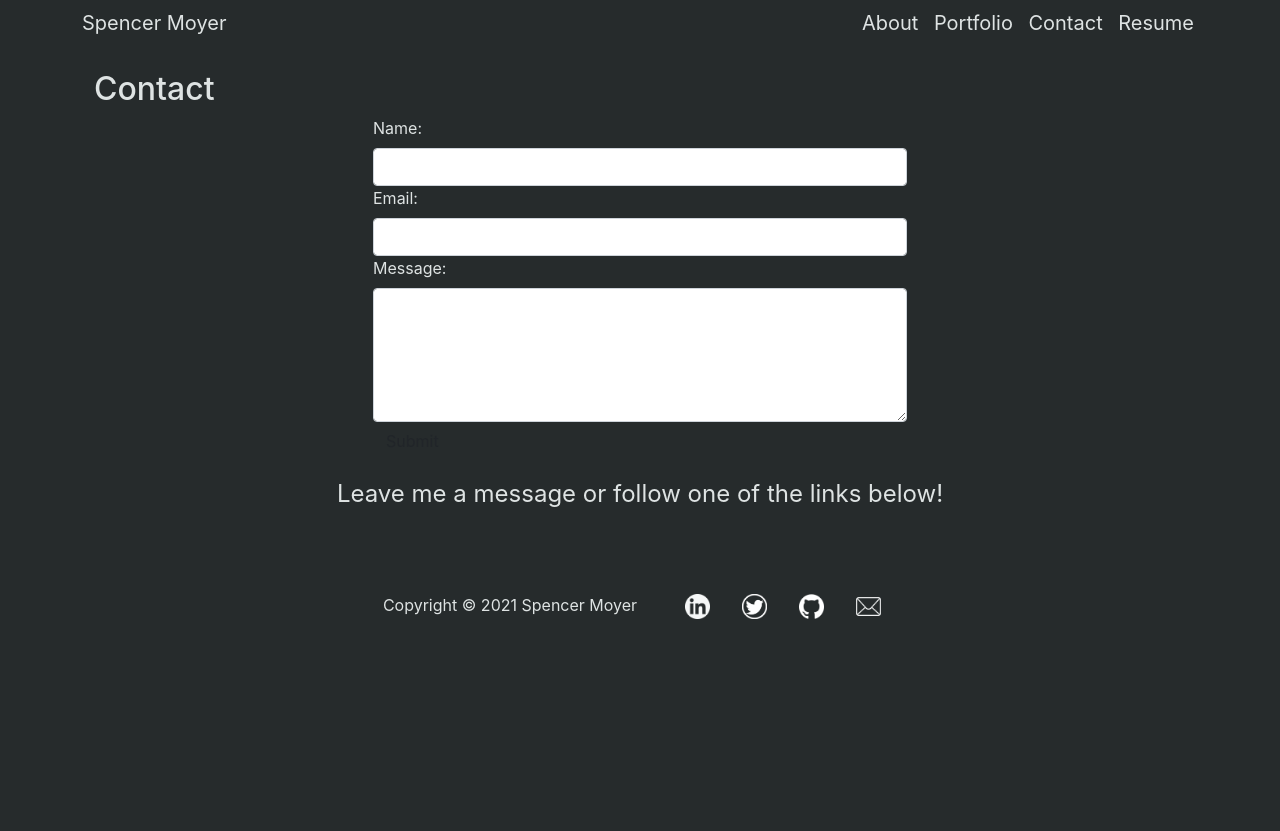
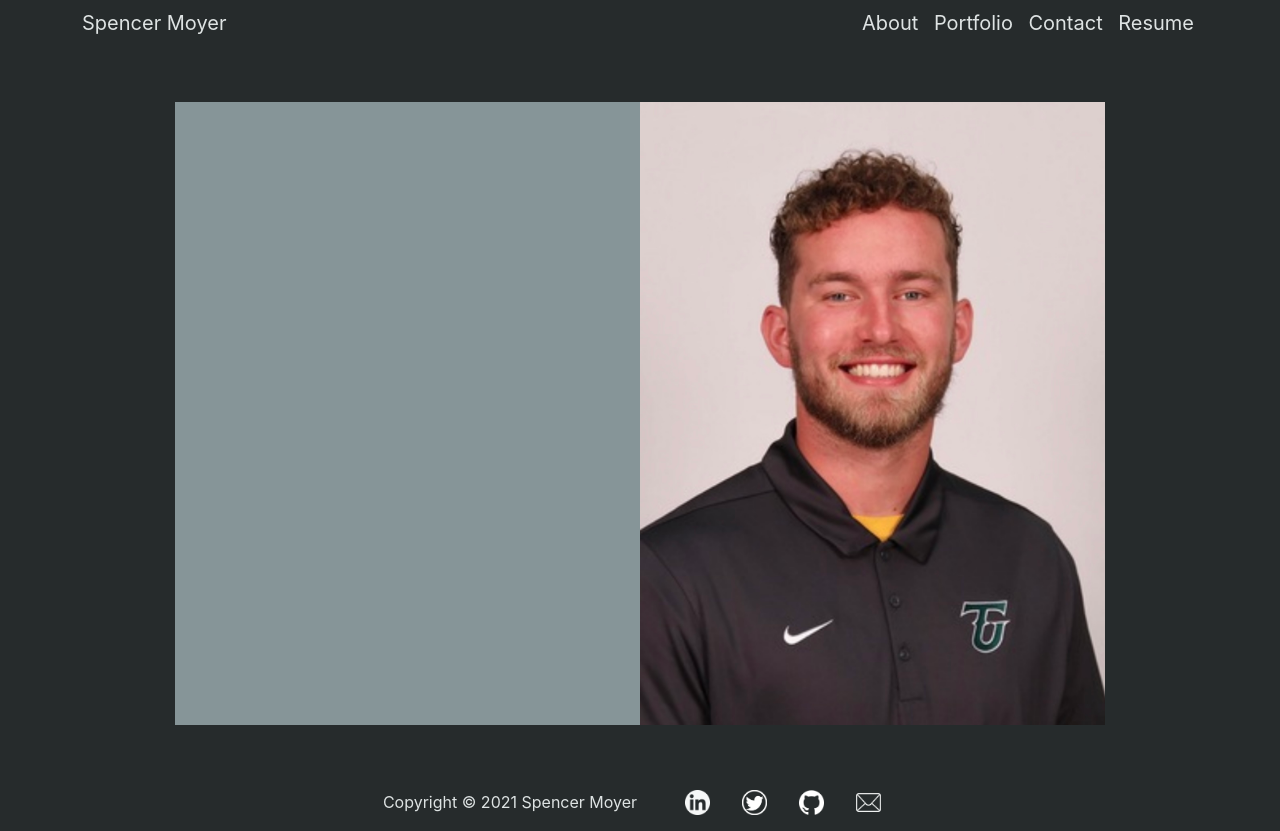
Before and after one commit to spencermoyer22/my-portfolio, a React (Create React App) app in the folder client/: page /contact in a window 1280 px wide. Before the commit the page ends 800 px from the top, so only its background shows below. Built offline with nearby package versions, Linux system fonts and the light colour scheme.

Commit message:
began a contact section

```diff
--- a/client/src/components/About/index.js
+++ b/client/src/components/About/index.js
@@ -7,23 +7,9 @@ function About() {
             <div className='mt-5'>
                 <div style={{fontSize: 20}} className='' id='about-text'>
                     <h2 className='text-center'>Hello, my name is <span className='tertiary'>Spencer Moyer</span></h2>
-                    <p className='my-4 text-center px-5 mx-5'>
+                    <p className='my-4 text-center px-lg-5 px-0 mx-lg-5 mx-0'>
                         I am a Full-Stack Developer based in San Diego, California. I recently earned a Full Stack Web Development certificate through University of Arizona. I also graduated from Tiffin University with a Bachelor's in Computer Information Systems. I am an enthusiastic developer looking to grow my skills as a young programmer.
                     </p>
-                    {/* <p className='my-4 text-start px-5'>
-                        Some other things I enjoy when I am not coding
-                        <ul className='mt-3'>
-                            <li>
-                                Working Out
-                            </li>
-                            <li>
-                                Playing video games
-                            </li>
-                            <li>
-                                Traveling
-                            </li>
-                        </ul>
-                    </p> */}
                 </div>
                 <div>
                     <h2 className='text-center mt-5'>A few of my <span className='tertiary'>skills</span></h2>
--- a/client/src/components/Contact/index.js
+++ b/client/src/components/Contact/index.js
@@ -1,64 +1,14 @@
-import React, {useState} from 'react';
-import { validateEmail } from '../../utils/helpers';
-
 function Contact() {
-    const [formState, setFormState] = useState({name: '', email: '', message: ''});
-    const { name, email, message } = formState;
-    const [errorMessage, setErrorMessage]= useState('');
-
-    function handleChange(e) {
-        if (e.target.name === 'email') {
-            const isValid = validateEmail(e.target.value);
-            if (!isValid) {
-                setErrorMessage('Your email is invalid.');
-            }
-             else {
-                 setErrorMessage('');
-             }
-        } else {
-            if (!e.target.value.length) {
-                setErrorMessage(`${e.target.name} is required.`);
-            } else {
-                setErrorMessage('');
-            }
-        }
-        if (!errorMessage) {
-            setFormState({...formState, [e.target.name]: e.target.value});
-        }
-    }
-
-    function handleSubmit(e) {
-        e.preventDefault();
-        console.log(formState);
-    }
 
     return (
-        <div className='container'>
-            <h2 className='mt-3'>Contact</h2>
-            <div className='row justify-content-center'>
-                <form onSubmit={handleSubmit} className='d-inline col-6'>
-                    <div>
-                        <label htmlFor='name' className='form-label'>Name:</label>
-                        <input className='form-control' type='text' name='name' defaultValue={name} onBlur={handleChange} />
-                    </div>
-                    <div>
-                        <label htmlFor='email' className='form-label'>Email:</label>
-                        <input className='form-control' type='email' name='email' defaultValue={email} onBlur={handleChange} />
-                    </div>
-                    <div>
-                        <label htmlFor='message' className='form-label'>Message:</label>
-                        <textarea className='form-control' name='message' rows='5' defaultValue={message} onBlur={handleChange} />
-                    </div>
-                    {errorMessage && (
-                        <div>
-                            <p class='text-danger'>{errorMessage}</p>
-                        </div>
-                    )}
-                    <button type='submit' className='btn'>Submit</button>
-                </form>
-                <p className='fs-4 text-center mt-3'>
-                    Leave me a message or follow one of the links below!
-                </p>
+        <div className='container mt-5'>
+            <div className='row d-flex justify-content-center'>
+                <div className='col-5 contact-section px-0'>
+
+                </div>
+                <div className='col-5 px-0'>
+                    <img src={require('../../assets/images/selfie.jpeg').default} alt='me' className='w-100' />
+                </div>
             </div>
         </div>
     );
--- a/client/src/index.css
+++ b/client/src/index.css
@@ -64,6 +64,8 @@ a:hover {
   margin-top: 5px;
 }
 
+/* create animations and design for skills on about page */
+
 .skill {
   border: 2px solid var(--tertiary-color);
   transition: transform .2s;
@@ -71,9 +73,10 @@ a:hover {
 
 .skill:hover {
   border: 2px solid var(--secondary-color);
-  box-shadow: 0 0 10px var(--secondary-color);
   transform: scale(1.05);
 }
+
+/* finish skills */
 
 .tertiary {
   color: var(--tertiary-color);
@@ -90,3 +93,11 @@ a:hover {
 }
 
 /* finish footer links */
+
+/* style the contact page sections */
+
+.contact-section {
+  background-color: var(--tertiary-color);
+}
+
+/* finish contact page */
```
